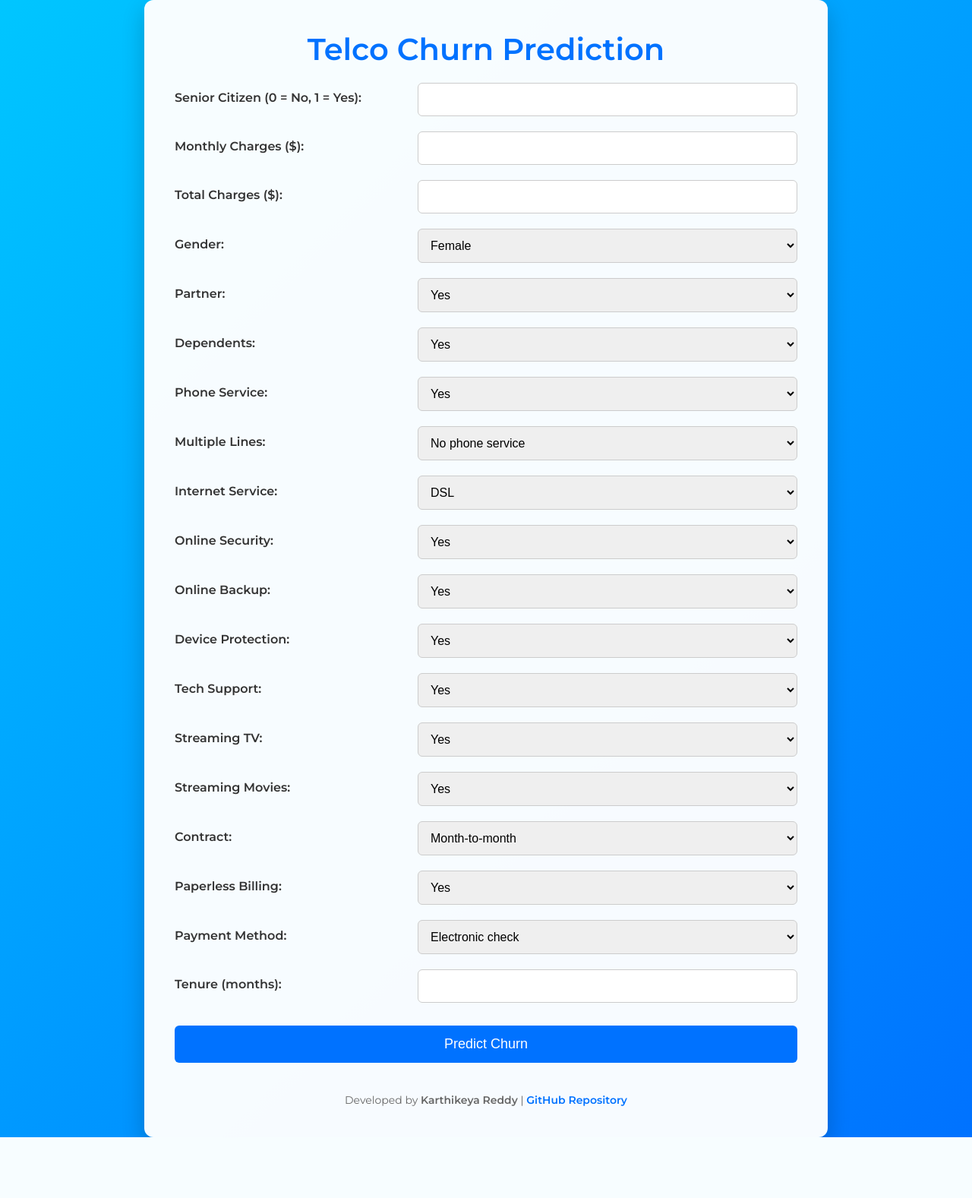
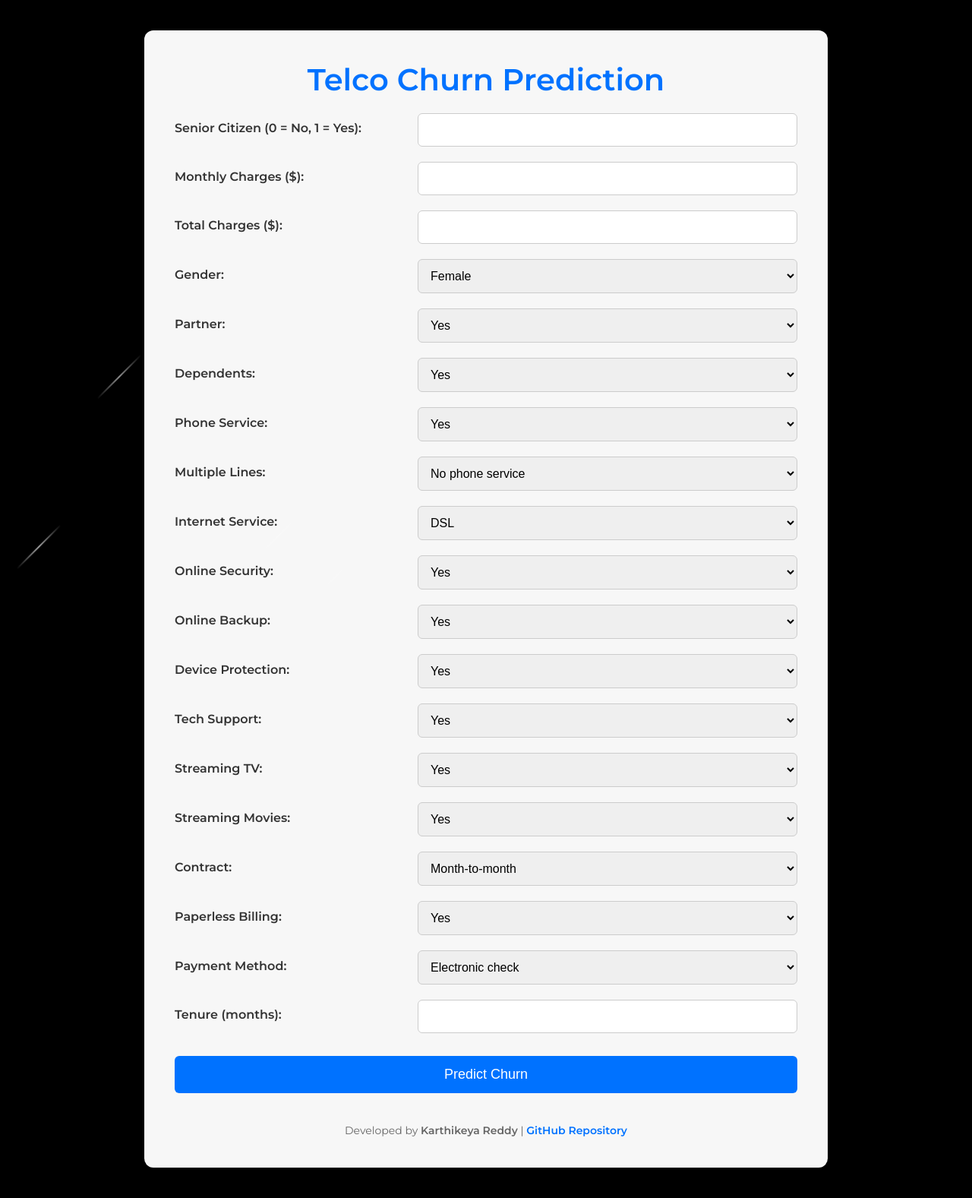
Before and after one commit to reddykarthikeya1/Customer_Churn_Prediction_Web_App, a Flask app: page / in a window 1280 px wide. Shown: the whole page at 76% size. Before the commit the page ends 1497 px from the top, so only its background shows below. Run offline with Flask 3, Linux system fonts and the light colour scheme; parts of the project's set-up code (start-up, migrations or seed data) failed here and were passed over.

Commit message:
Update index.html

```diff
--- a/templates/index.html
+++ b/templates/index.html
@@ -5,29 +5,81 @@
   <title>Customer Churn Prediction | Karthikeya Reddy</title>
   <!-- Google Fonts & Animate.css -->
   <link href="https://fonts.googleapis.com/css?family=Montserrat:400,600&display=swap" rel="stylesheet">
-  <link rel="stylesheet" href="https://cdnjs.cloudflare.com/ajax/libs/animate.css/4.1.1/animate.min.css"/>
   <style>
-    /* Reset & Global Styles */
-    * { margin: 0; padding: 0; box-sizing: border-box; }
+    /* Global Reset */
+    * {
+      margin: 0;
+      padding: 0;
+      box-sizing: border-box;
+    }
     body {
       font-family: 'Montserrat', sans-serif;
-      background: linear-gradient(135deg, #00c6ff, #0072ff);
+      background: #000; /* dark night sky */
       min-height: 100vh;
-      display: flex;
-      align-items: center;
-      justify-content: center;
-      color: #444;
       overflow-x: hidden;
+      position: relative;
+      color: #eee;
     }
+    /* Shooting stars container */
+    .shooting-stars-container {
+      position: fixed;
+      top: 0;
+      left: 0;
+      width: 100%;
+      height: 100%;
+      pointer-events: none;
+      z-index: 0;
+      overflow: hidden;
+    }
+    /* Each shooting star */
+    .shooting-star {
+      position: absolute;
+      top: -10px;
+      left: -150px;
+      width: 2px;
+      height: 80px;
+      background: linear-gradient(45deg, rgba(255,255,255,0) 0%, rgba(255,255,255,0.8) 50%, rgba(255,255,255,0) 100%);
+      opacity: 0;
+      transform: rotate(45deg);
+      animation: shoot var(--duration) linear infinite;
+      animation-delay: var(--delay);
+    }
+    /* Keyframes for shooting star animation */
+    @keyframes shoot {
+      0% {
+        transform: translate(0, 0) rotate(45deg);
+        opacity: 1;
+      }
+      100% {
+        transform: translate(800px, 800px) rotate(45deg);
+        opacity: 0;
+      }
+    }
+    /* Create multiple stars using CSS variables for randomization */
+    .shooting-star:nth-child(1) { --duration: 2s; --delay: 0.5s; }
+    .shooting-star:nth-child(2) { --duration: 3s; --delay: 1.2s; top: 10%; left: -200px; }
+    .shooting-star:nth-child(3) { --duration: 2.5s; --delay: 0.8s; top: 25%; left: -100px; }
+    .shooting-star:nth-child(4) { --duration: 3.2s; --delay: 1.5s; top: 40%; left: -250px; }
+    .shooting-star:nth-child(5) { --duration: 2.8s; --delay: 0.3s; top: 60%; left: -150px; }
+    .shooting-star:nth-child(6) { --duration: 3.5s; --delay: 1.8s; top: 80%; left: -300px; }
+    .shooting-star:nth-child(7) { --duration: 2.2s; --delay: 0.7s; top: 15%; left: -180px; }
+    .shooting-star:nth-child(8) { --duration: 3s; --delay: 1.0s; top: 50%; left: -220px; }
+    .shooting-star:nth-child(9) { --duration: 2.6s; --delay: 0.4s; top: 70%; left: -130px; }
+    .shooting-star:nth-child(10) { --duration: 3.1s; --delay: 1.3s; top: 35%; left: -170px; }
+
+    /* Main content container */
     .container {
+      position: relative;
+      z-index: 1;
       background: rgba(255, 255, 255, 0.97);
       width: 90%;
       max-width: 900px;
       padding: 40px;
       border-radius: 12px;
       box-shadow: 0 12px 30px rgba(0, 0, 0, 0.2);
+      margin: 40px auto;
       animation: fadeInDown 1s ease-out;
-      position: relative;
+      color: #333;
     }
     @keyframes fadeInDown {
       from { opacity: 0; transform: translateY(-50px); }
@@ -131,6 +183,20 @@
   </style>
 </head>
 <body>
+  <!-- Shooting stars background container -->
+  <div class="shooting-stars-container">
+    <div class="shooting-star"></div>
+    <div class="shooting-star"></div>
+    <div class="shooting-star"></div>
+    <div class="shooting-star"></div>
+    <div class="shooting-star"></div>
+    <div class="shooting-star"></div>
+    <div class="shooting-star"></div>
+    <div class="shooting-star"></div>
+    <div class="shooting-star"></div>
+    <div class="shooting-star"></div>
+  </div>
+
   <div class="container">
     <h1 class="animate__animated animate__bounceIn">Telco Churn Prediction</h1>
     <form method="POST" action="/">
```
